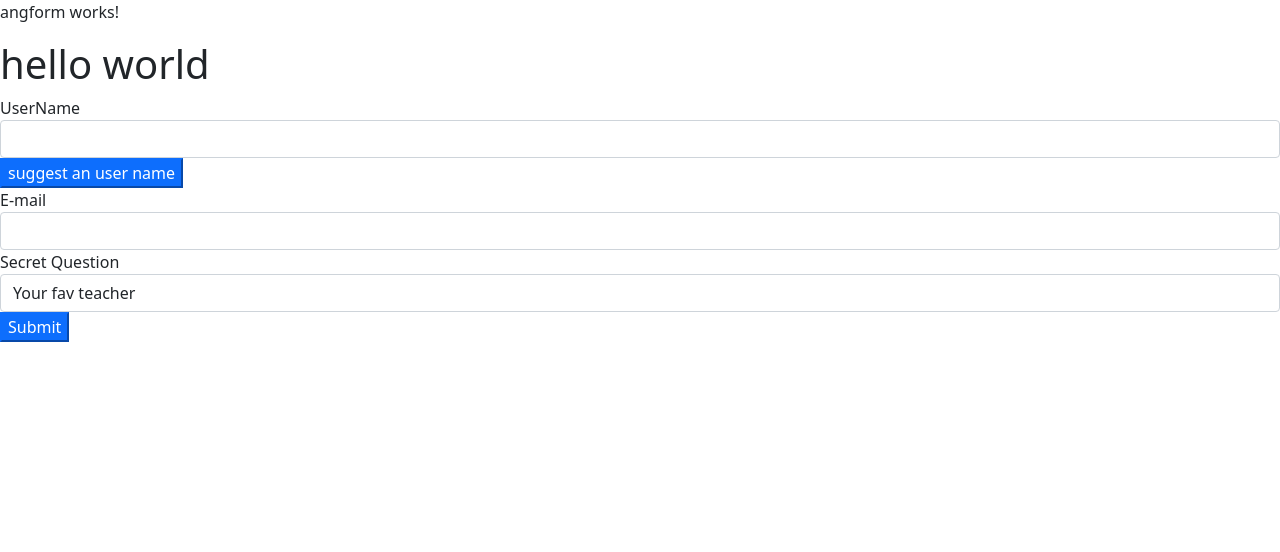
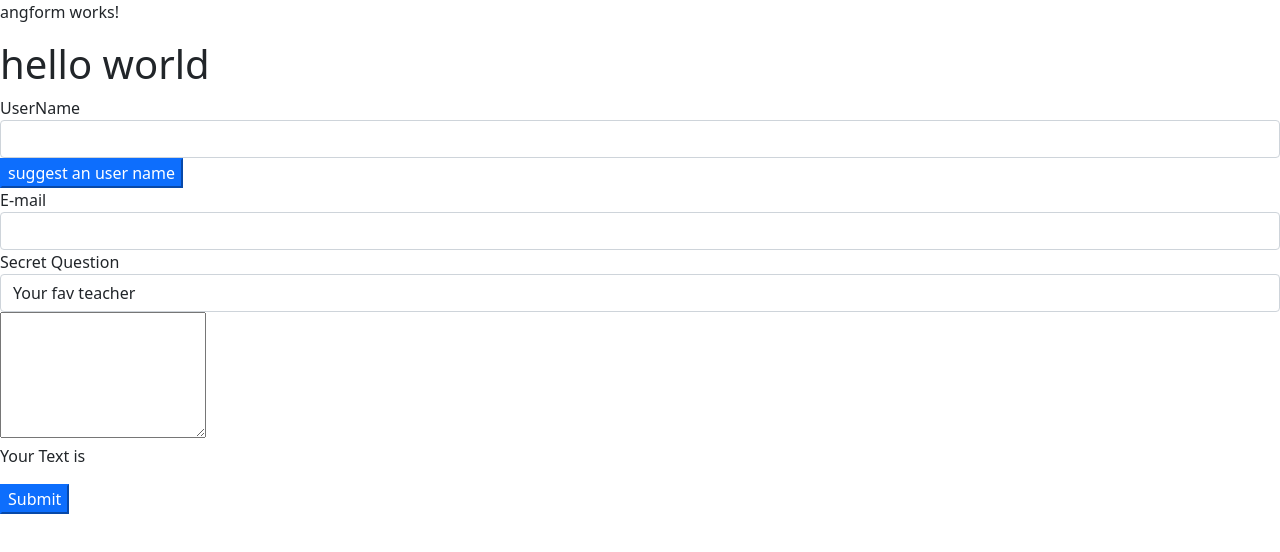
Before and after one commit to srbalakkl/max-AngularForms, an Angular app: page / in a window 1280 px wide. Shown: the top 552 px of the page. Built offline with nearby package versions, Linux system fonts and the light colour scheme.

Commit message:
2way binding[(ngModel)] in forms

```diff
--- a/src/app/angform/angform.component.html
+++ b/src/app/angform/angform.component.html
@@ -46,6 +46,14 @@
     </select>
   </div>
 
-  <button type="submit" class="btn-primary">Submit</button>
+  <div class="form-group">
+    <textarea name="questionAnswer"
+              rows="5"
+              [(ngModel)]="answer">
+    </textarea>
+    <p>Your Text is {{answer}}</p>
+  </div>
 
 </form>
+
+<button type="submit" class="btn-primary">Submit</button>
--- a/src/app/angform/angform.component.ts
+++ b/src/app/angform/angform.component.ts
@@ -9,6 +9,7 @@ import { NgForm } from "@angular/forms";
 export class AngformComponent implements OnInit {
 
   constructor() { }
+  answer = "";
 
   defaultQuestion = 'teacher';
 
```
